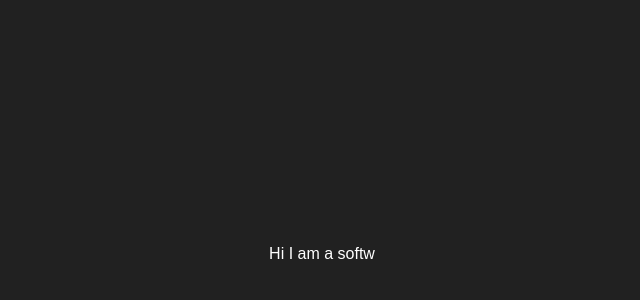
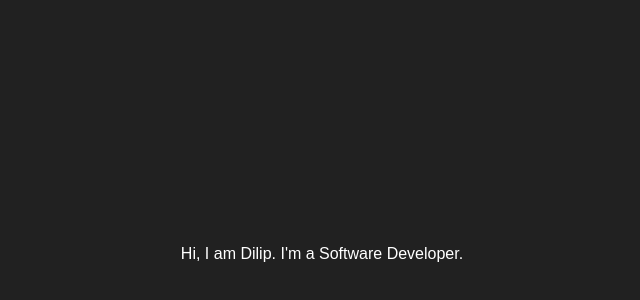
Before and after one commit to dilipBadal/portfolio, a React (Vite) app: page /homepage in a window 1280 px wide. Shown: the part 146-446 px from the top of the page, without its empty margins (318-958 px from the left). Built offline with nearby package versions, Linux system fonts and the light colour scheme.

Commit message:
fixed typing

```diff
--- a/package.json
+++ b/package.json
@@ -10,7 +10,7 @@
     "predeploy": "npm run build",
     "deploy": "gh-pages -d build",
     "lint": "eslint . --ext js,jsx --report-unused-disable-directives --max-warnings 0",
-    "preview": "vite preview"
+    "preview": "Hi Dilip Here!"
   },
   "dependencies": {
     "@chakra-ui/react": "^2.8.2",
--- a/src/components/homepage/homepage.jsx
+++ b/src/components/homepage/homepage.jsx
@@ -1,37 +1,8 @@
 import React, { useState, useEffect } from "react";
+import Typewriter from "../typing";
 import { Box } from "@chakra-ui/react";
 
 function Homepage() {
-  const [introList, setIntroList] = useState([
-    "hi",
-    "Hi",
-    "Hi I am",
-    "Hi I am A",
-    "Hi I am a software",
-    "Hi I am a Software",
-    "Hi I am a Software Developer",
-    "Hi I am a Software Developer",
-  ]);
-
-  const [currentText, setCurrentText] = useState("");
-  const [currentIndex, setCurrentIndex] = useState(0);
-
-  useEffect(() => {
-    const intervalId = setInterval(() => {
-      const text = introList[currentIndex];
-      setCurrentText((prevText) => prevText + text.charAt(prevText.length));
-      if (currentText === text) {
-        clearInterval(intervalId);
-        setTimeout(() => {
-          setCurrentText("");
-          setCurrentIndex((prevIndex) => (prevIndex + 1) % introList.length);
-        }, 1000);
-      }
-    }, 100);
-
-    return () => clearInterval(intervalId);
-  }, [currentIndex, introList, currentText]);
-
   return (
     <Box
       bg={"primary"}
@@ -41,7 +12,7 @@ function Homepage() {
       height={"100vh"}
       color={"#fff"}
     >
-      <Box>{currentText}</Box>
+      <Box><Typewriter text="Hi, I am Dilip. I'm a Software Developer."  delay={100} /></Box>
     </Box>
   );
 }
--- /dev/null
+++ b/src/components/typing.jsx
@@ -0,0 +1,21 @@
+import React, { useState, useEffect } from 'react';
+
+const Typewriter = ({ text, delay }) => {
+  const [currentText, setCurrentText] = useState('');
+  const [currentIndex, setCurrentIndex] = useState(0);
+
+  useEffect(() => {
+  if (currentIndex < text.length) {
+    const timeout = setTimeout(() => {
+      setCurrentText(prevText => prevText + text[currentIndex]);
+      setCurrentIndex(prevIndex => prevIndex + 1);
+    }, delay);
+
+    return () => clearTimeout(timeout);
+  }
+}, [currentIndex, delay, text]);
+
+  return <span>{currentText}</span>;
+};
+
+export default Typewriter;
```
